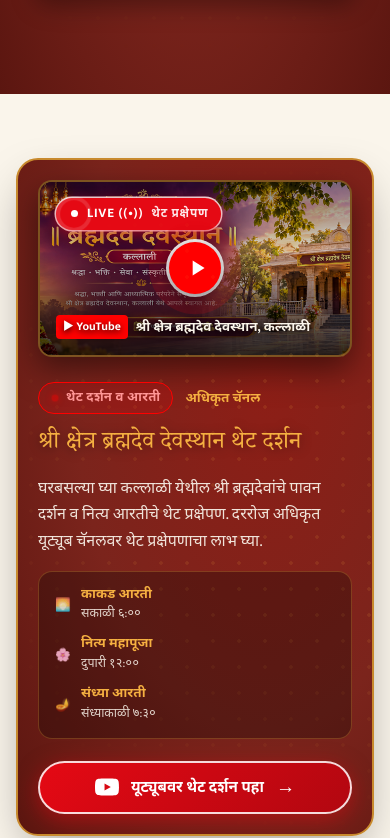
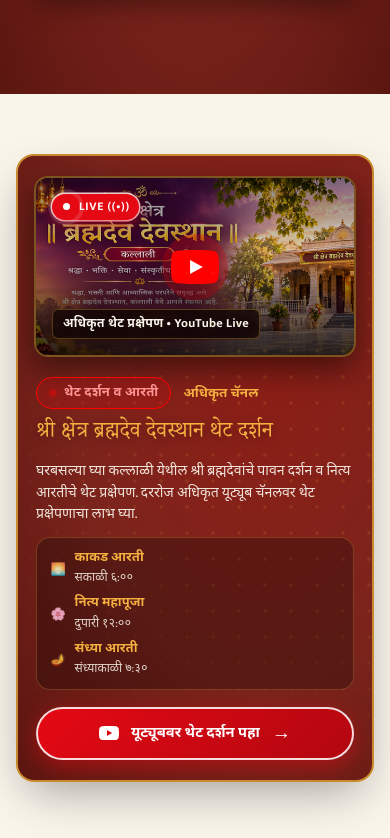
Before and after one commit to lovevarshney2007/brahmadev_kallali, a React (Vite) app in the folder client/: page / in a window 390 px wide. Shown: the part 1197-2035 px from the top of the page. Built offline with nearby package versions, Linux system fonts and the light colour scheme; no server answers; a web font is replaced by a local one.

Commit message:
fix(ui): improve mobile responsiveness, clean YouTube live player, and compact floating badges

```diff
--- a/client/src/components/SocialFloatingBar.jsx
+++ b/client/src/components/SocialFloatingBar.jsx
@@ -8,7 +8,12 @@ import { useSite } from '../SiteContext.jsx';
  * Hidden while hero slider is in view, visible on the rest of the page.
  */
 export default function SocialFloatingBar() {
-  const [collapsed, setCollapsed] = useState(false);
+  const [collapsed, setCollapsed] = useState(() => {
+    if (typeof window !== 'undefined' && window.innerWidth <= 768) {
+      return true;
+    }
+    return false;
+  });
   const { lang, settings } = useSite();
   const location = useLocation();
   const isMr = lang === 'mr';
--- a/client/src/pages/Home.jsx
+++ b/client/src/pages/Home.jsx
@@ -318,8 +318,15 @@ export default function Home() {
       <section className="sec sec-live-darshan" id="live-darshan">
         <div className="wrap">
           <div className="live-darshan-card reveal-on-scroll">
-            {/* Left Column: Visual Video Preview Card */}
-            <div className="live-preview-box">
+            {/* Left Column: Visual Video Preview Card (Clickable to YouTube) */}
+            <a
+              href={youtubeLiveUrl}
+              target="_blank"
+              rel="noopener noreferrer"
+              className="live-preview-box"
+              title={isMr ? 'यूट्यूबवर थेट दर्शन पहा' : 'Watch Live on YouTube'}
+              aria-label={isMr ? 'यूट्यूबवर थेट दर्शन पहा' : 'Watch Live on YouTube'}
+            >
               <img
                 src="/banners/banner2.png"
                 alt={isMr ? 'श्री क्षेत्र ब्रह्मदेव देवस्थान थेट दर्शन' : 'Shri Brahmadev Devasthan Live Darshan'}
@@ -333,31 +340,28 @@ export default function Home() {
                     <span className="beacon-ring-live" />
                   </span>
                   <span className="live-chip-text">LIVE ((•))</span>
-                  <span className="live-chip-sub">{isMr ? 'थेट प्रक्षेपण' : 'Live Broadcast'}</span>
                 </div>
 
-                <a
-                  href={youtubeLiveUrl}
-                  target="_blank"
-                  rel="noopener noreferrer"
-                  className="live-play-center-btn"
-                  title={isMr ? 'यूट्यूबवर थेट दर्शन पहा' : 'Watch Live on YouTube'}
-                  aria-label="Play Live Darshan on YouTube"
-                >
+                <div className="live-play-center-btn" aria-hidden="true">
                   <div className="live-play-pulse-circle" />
-                  <div className="live-play-icon-box">
-                    <svg width="34" height="34" viewBox="0 0 24 24" fill="currentColor">
-                      <path d="M8 5v14l11-7z" />
+                  <div className="youtube-play-icon-box">
+                    <svg width="44" height="44" viewBox="0 0 68 48">
+                      <path
+                        d="M66.52 7.74c-.78-2.93-2.49-5.41-5.42-6.19C55.79.13 34 0 34 0S12.21.13 6.9 1.55c-2.93.78-4.63 3.26-5.42 6.19C.06 13.05 0 24 0 24s.06 10.95 1.48 16.26c.78 2.93 2.49 5.41 5.42 6.19C12.21 47.87 34 48 34 48s21.79-.13 27.1-1.55c2.93-.78 4.64-3.26 5.42-6.19C67.94 34.95 68 24 68 24s-.06-10.95-1.48-16.26z"
+                        fill="#FF0000"
+                      />
+                      <path d="M45 24L27 14v20z" fill="#FFFFFF" />
                     </svg>
                   </div>
-                </a>
+                </div>
 
-                <div className="live-preview-caption">
-                  <span className="yt-badge">▶ YouTube</span>
-                  <span>{isMr ? 'श्री क्षेत्र ब्रह्मदेव देवस्थान, कल्लाळी' : 'Shri Brahmadev Devasthan, Kallali'}</span>
+                <div className="live-preview-bottom-bar">
+                  <span className="live-stream-label">
+                    {isMr ? 'अधिकृत थेट प्रक्षेपण • YouTube Live' : 'Official Live Stream • YouTube Live'}
+                  </span>
                 </div>
               </div>
-            </div>
+            </a>
 
             {/* Right Column: Live Information & Aarti Programme */}
             <div className="live-details-box">
--- a/client/src/styles.css
+++ b/client/src/styles.css
@@ -293,7 +293,7 @@ a{color:var(--cta)}
   font-size:.75rem;
 }
 
-/* Big Central Glowing Play Button */
+/* Central YouTube Play Button */
 .live-play-center-btn{
   position:absolute;
   top:50%;
@@ -302,60 +302,52 @@ a{color:var(--cta)}
   display:flex;
   align-items:center;
   justify-content:center;
-  text-decoration:none;
-  cursor:pointer;
-  pointer-events:auto;
-  outline:none;
+  pointer-events:none;
 }
 .live-play-pulse-circle{
   position:absolute;
-  width:76px;
-  height:76px;
+  width:80px;
+  height:80px;
   border-radius:50%;
-  background:rgba(229,9,20,.45);
-  animation:playPulseRing 2s infinite ease-out;
+  background:rgba(229,9,20,.4);
+  animation:playPulseRing 2.2s infinite ease-out;
 }
 @keyframes playPulseRing{
   0%{transform:scale(.7);opacity:.95}
   100%{transform:scale(1.6);opacity:0}
 }
-.live-play-icon-box{
+.youtube-play-icon-box{
   position:relative;
-  width:64px;
-  height:64px;
-  border-radius:50%;
-  background:#FF0000;
-  color:#fff;
   display:grid;
   place-items:center;
-  box-shadow:0 6px 20px rgba(0,0,0,.5), 0 0 0 3px rgba(255,255,255,.95);
-  transition:transform .22s cubic-bezier(.16,1,.3,1), background .2s, box-shadow .2s;
+  filter:drop-shadow(0 6px 18px rgba(0,0,0,.6));
+  transition:transform .22s cubic-bezier(.16,1,.3,1), filter .2s;
 }
-.live-play-icon-box svg{
-  transform:translateX(2px);
+.youtube-play-icon-box svg{
+  width:64px;
+  height:44px;
 }
-.live-play-center-btn:hover .live-play-icon-box,
-.live-play-center-btn:focus-visible .live-play-icon-box{
+.live-preview-box:hover .youtube-play-icon-box{
   transform:scale(1.12);
-  background:#cc0000;
-  box-shadow:0 8px 28px rgba(229,9,20,.85), 0 0 0 3.5px #fff;
+  filter:drop-shadow(0 8px 24px rgba(229,9,20,.85));
 }
-.live-preview-caption{
+.live-preview-bottom-bar{
   display:flex;
   align-items:center;
-  gap:8px;
+  justify-content:space-between;
+  padding:4px 10px;
+  background:rgba(15,5,3,.75);
+  backdrop-filter:blur(6px);
+  -webkit-backdrop-filter:blur(6px);
+  border-radius:6px;
+  border:1px solid rgba(245,176,65,.3);
+  width:fit-content;
+}
+.live-stream-label{
   color:#FAF5EB;
-  font-size:.84rem;
-  font-weight:600;
-  text-shadow:0 2px 6px rgba(0,0,0,.9);
-}
-.yt-badge{
-  background:#FF0000;
-  color:#fff;
-  padding:2px 7px;
-  border-radius:4px;
-  font-weight:800;
-  font-size:.74rem;
+  font-size:.78rem;
+  font-weight:700;
+  letter-spacing:.02em;
 }
 
 /* Right: Details & Schedule */
@@ -491,8 +483,8 @@ a{color:var(--cta)}
 @media (max-width:980px){
   .live-darshan-card{
     grid-template-columns:1fr;
-    padding:1.8rem 1.5rem;
-    gap:1.6rem;
+    padding:1.8rem 1.4rem;
+    gap:1.5rem;
   }
   .live-aarti-schedule{
     grid-template-columns:1fr;
@@ -503,12 +495,54 @@ a{color:var(--cta)}
     justify-content:center;
   }
 }
-@media (max-width:480px){
-  .sec-live-darshan{padding-block:2rem}
-  .live-darshan-card{padding:1.25rem}
-  .live-play-icon-box{width:52px;height:52px}
-  .live-play-icon-box svg{width:26px;height:26px}
-  .btn-youtube-live-cta{font-size:.95rem;padding:.75rem 1.25rem}
+@media (max-width:600px){
+  .sec-live-darshan{padding-block:1.75rem}
+  .live-darshan-card{
+    padding:1.25rem 1rem;
+    border-radius:18px;
+    gap:1.25rem;
+  }
+  .live-details-box{
+    padding-inline:2px;
+    gap:.75rem;
+  }
+  .live-heading{
+    font-size:1.35rem;
+  }
+  .live-lead{
+    font-size:.88rem;
+    line-height:1.55;
+  }
+  .live-aarti-schedule{
+    grid-template-columns:1fr;
+    gap:.45rem;
+    padding:.65rem .85rem;
+  }
+  .live-sched-item{
+    gap:.55rem;
+  }
+  .live-sched-item strong{
+    font-size:.82rem;
+  }
+  .live-sched-item span{
+    font-size:.76rem;
+  }
+  .youtube-play-icon-box svg{
+    width:50px;
+    height:34px;
+  }
+  .live-status-chip{
+    padding:3px 9px;
+    font-size:.74rem;
+  }
+  .btn-youtube-live-cta{
+    font-size:.92rem;
+    padding:.75rem 1.15rem;
+  }
+  .btn-youtube-live-cta svg{
+    width:20px;
+    height:20px;
+  }
 }
 
 /* Auspicious Quick Action Strip directly below slider */
@@ -1254,12 +1288,25 @@ tr.voided td{opacity:.55;text-decoration:line-through}
 .badge-label{white-space:nowrap;font-weight:700;line-height:1}
 
 @media (max-width:600px){
-  .quick-action-badges{top:50%;gap:8px}
+  .quick-action-badges{top:50%;gap:6px}
   .quick-action-badges.is-hidden{transform:translateY(-50%) translateX(-120%)}
   .quick-action-badges.is-visible{transform:translateY(-50%) translateX(0)}
-  .quick-badge-btn{padding:7px 10px 7px 7px;font-size:.78rem;gap:5px}
-  .badge-icon-box{width:22px;height:22px}
-  .badge-icon-box svg{width:18px;height:18px}
+  .quick-badge-btn{
+    padding:8px 9px 8px 7px;
+    border-radius:0 10px 10px 0;
+    gap:0;
+  }
+  .badge-label{
+    display:none; /* Crucial: hides text label on mobile so it never covers content */
+  }
+  .badge-icon-box{
+    width:22px;
+    height:22px;
+  }
+  .badge-icon-box svg{
+    width:19px;
+    height:19px;
+  }
 }
 
 /* ── Darshan & Aarti Schedule Modal ────────────────────── */
```
